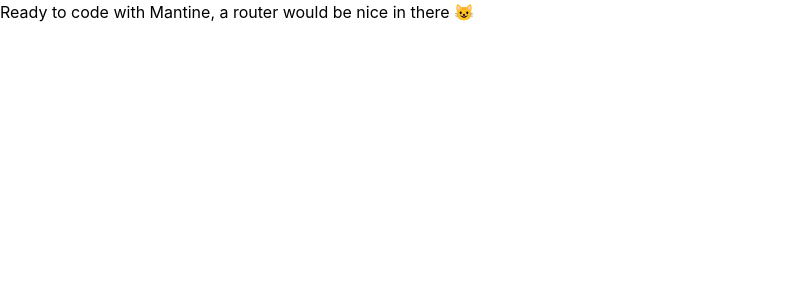
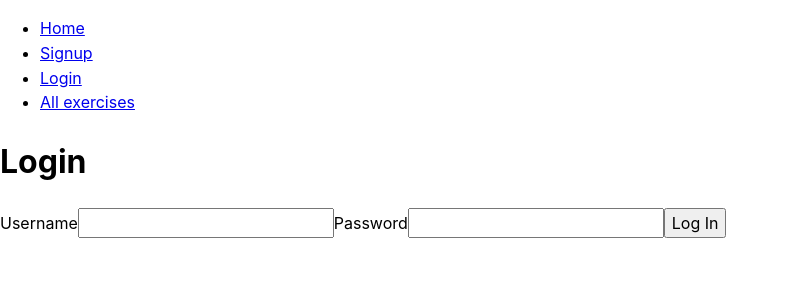
Before and after one commit to dieegoolimaa/fitnesstracker-frontend, a React (Vite) app: page /login in a window 1280 px wide. Shown: the top 300 px of the page, without its empty margins (0-788 px from the left). Built offline with nearby package versions, Linux system fonts and the light colour scheme.

Commit message:
basic set up of the front end, signup, login, navbar

```diff
--- a/package.json
+++ b/package.json
@@ -13,7 +13,8 @@
     "@mantine/core": "^7.7.1",
     "@mantine/hooks": "^7.7.1",
     "react": "^18.2.0",
-    "react-dom": "^18.2.0"
+    "react-dom": "^18.2.0",
+    "react-router-dom": "^6.23.0"
   },
   "devDependencies": {
     "@types/react": "^18.2.66",
--- a/src/App.jsx
+++ b/src/App.jsx
@@ -1,5 +1,42 @@
+import { Route, Routes } from 'react-router-dom'
+import  SignupPage  from './pages/SignupPage.jsx'
+import  LoginPage  from './pages/LoginPage.jsx'
+import  Navbar  from './components/navbar.jsx'
+import  ProfilePage  from './pages/ProfilePage.jsx'
+import PrivateRoute from './components/PrivateRoute.jsx'
+import  AllExercisesPage  from './pages/AllExercisesPage.jsx'
+import  NewExercisePage  from './pages/NewExercisePage.jsx'
+
 function App() {
-  return <>Ready to code with Mantine, a router would be nice in there 😺</>
+  return (
+   <>
+  <Navbar />
+  <Routes>
+    <Route path='/' element={<h1>Home page</h1>} />
+    <Route path='/signup' element={<SignupPage />} />
+    <Route path='/login' element={<LoginPage />} />
+    <Route
+      path='/profile'
+      element={
+        <PrivateRoute>
+          <ProfilePage />
+        </PrivateRoute>
+      }
+    />
+    <Route path='/exercises' element={<AllExercisesPage />} />
+    <Route
+      path='/exercises/new'
+      element={
+        <PrivateRoute>
+          <NewExercisePage />
+        </PrivateRoute>
+      }
+    />
+
+    <Route path='*' element={<h1>404 page</h1>} />
+  </Routes>
+</>
+  )
 }
 
 export default App
--- /dev/null
+++ b/src/components/PrivateRoute.jsx
@@ -0,0 +1,18 @@
+import { useContext } from 'react'
+import { Navigate } from 'react-router-dom'
+import { SessionContext } from '../contexts/SessionContext'
+
+const PrivateRoute = ({ children }) => {
+  const { token, isLoading } = useContext(SessionContext)
+
+  if (isLoading) {
+    return <h1>Loading ...</h1>
+  }
+
+  if (!token) {
+    return <Navigate to='/login' />
+  }
+  return children
+}
+
+export default PrivateRoute
--- a/src/components/navbar.jsx
+++ b/src/components/navbar.jsx
@@ -1,14 +1,44 @@
 import React from "react";
+import { Link } from "react-router-dom";
+import { SessionContext } from "../contexts/SessionContext";
+import { useContext } from "react";
+const Navbar = () => {
+  const { token, logout } = useContext(SessionContext)
 
-const Navbar = () => {
   return (
     <nav>
       <ul>
-        <li>Home</li>
-        <li>About</li>
+        <li>
+          <Link to='/'>Home</Link>
+        </li>
+        {token ? (
+          <>
+            <li>
+              <Link to='/exercises/new'>Create new Exercise</Link>
+            </li>
+            <li>
+              <Link to='/profile'>Profile</Link>
+            </li>
+            <button type='button' onClick={logout}>
+              Logout
+            </button>
+          </>
+        ) : (
+          <>
+            <li>
+              <Link to='/signup'>Signup</Link>
+            </li>
+            <li>
+              <Link to='/login'>Login</Link>
+            </li>
+          </>
+        )}
+        <li>
+          <Link to='/exercises'>All exercises</Link>
+        </li>
       </ul>
     </nav>
-  );
-};
+  )
+}
 
 export default Navbar;
--- /dev/null
+++ b/src/contexts/SessionContext.jsx
@@ -0,0 +1,79 @@
+import { createContext, useEffect, useState } from 'react'
+
+export const SessionContext = createContext()
+
+const SessionContextProvider = ({ children }) => {
+  const [token, setToken] = useState()
+  const [isLoading, setIsLoading] = useState(true)
+
+  const verifyToken = async currentToken => {
+    try {
+      const response = await fetch(`${import.meta.env.VITE_API_URL}/auth/verify`, {
+        headers: {
+          Authorization: `Bearer ${currentToken}`,
+        },
+      })
+
+      if (response.ok) {
+        const parsed = await response.json()
+        console.log(parsed)
+        setToken(currentToken)
+        setIsLoading(false)
+      } else {
+        window.localStorage.removeItem('authToken')
+        setIsLoading(false)
+      }
+    } catch (error) {
+      console.log(error)
+      window.localStorage.removeItem('authToken')
+      setIsLoading(false)
+    }
+  }
+
+  useEffect(() => {
+    const potentialToken = window.localStorage.getItem('authToken')
+    if (potentialToken) {
+      verifyToken(potentialToken)
+    } else {
+      setIsLoading(false)
+    }
+  }, [])
+
+  useEffect(() => {
+    if (token) {
+      window.localStorage.setItem('authToken', token)
+    }
+  }, [token])
+
+  const logout = () => {
+    setToken()
+    window.localStorage.removeItem('authToken')
+  }
+
+  const withToken = async (endpoint, method = 'GET', payload) => {
+    try {
+      const response = await fetch(`${import.meta.env.VITE_API_URL}/api${endpoint}`, {
+        method,
+        headers: {
+          'Content-Type': 'application/json',
+          Authorization: `Bearer ${token}`,
+        },
+        body: JSON.stringify(payload),
+      })
+      if (response.ok) {
+        const newExercise = await response.json()
+        console.log(newExercise)
+      }
+    } catch (error) {
+      console.log(error)
+    }
+  }
+
+  return (
+    <SessionContext.Provider value={{ token, setToken, logout, isLoading, withToken }}>
+      {children}
+    </SessionContext.Provider>
+  )
+}
+
+export default SessionContextProvider
--- a/src/main.jsx
+++ b/src/main.jsx
@@ -2,6 +2,8 @@
 import ReactDOM from 'react-dom/client'
 import { MantineProvider } from '@mantine/core'
 import App from './App.jsx'
+import  SessionContextProvider  from './contexts/SessionContext.jsx'
+import { BrowserRouter } from 'react-router-dom'
 
 // Import styles of packages that you've installed.
 // All packages except `@mantine/hooks` require styles imports
@@ -11,8 +13,12 @@
 
 ReactDOM.createRoot(document.getElementById('root')).render(
   <React.StrictMode>
+    <BrowserRouter>
+    <SessionContextProvider>
     <MantineProvider theme={theme}>
       <App />
     </MantineProvider>
+    </SessionContextProvider>
+    </BrowserRouter>
   </React.StrictMode>
 )
--- /dev/null
+++ b/src/pages/AllExercisesPage.jsx
@@ -0,0 +1,36 @@
+import { useEffect, useState } from "react";
+
+const AllExercisesPage = () => {
+    const [exercises, setExercises] = useState([])
+
+    const fetchExercises = async () => {
+        try{
+        const response = await fetch(`${import.meta.env.VITE_API_URL}/api/exercises`)
+        if (response.ok) {
+            const exercisesData = await response.json()
+            setExercises(exercisesData)
+        }
+    } catch (error) {
+        console.log(error)
+    }
+}
+    useEffect(() => {
+        fetchExercises()
+    }, [])
+
+
+    return (
+    <>
+    <h1>All Exercises</h1>
+    <ul>
+        {exercises.map(currentExercise => (
+            <li key={currentExercise._id}>
+                {currentExercise.name}</li>
+        ))}
+    </ul>
+    </>
+
+);
+}
+
+export default AllExercisesPage;
--- /dev/null
+++ b/src/pages/LoginPage.jsx
@@ -0,0 +1,59 @@
+import { useContext, useState } from 'react'
+import { SessionContext } from '../contexts/SessionContext'
+import { useNavigate } from 'react-router-dom'
+
+const LoginPage = () => {
+  const navigate = useNavigate()
+
+  const { setToken } = useContext(SessionContext)
+
+  const [username, setUsername] = useState('')
+  const [password, setPassword] = useState('')
+
+  const handleSubmit = async event => {
+    event.preventDefault()
+    console.log(username, password)
+
+    try {
+      const response = await fetch(`${import.meta.env.VITE_API_URL}/auth/login`, {
+        method: 'POST',
+        headers: {
+          'Content-Type': 'application/json',
+        },
+        body: JSON.stringify({ username, password }),
+      })
+      if (response.status === 200) {
+        const parsed = await response.json()
+        console.log(parsed)
+        setToken(parsed.token)
+        navigate('/profile')
+      }
+    } catch (error) {
+      console.log(error)
+    }
+  }
+
+  return (
+    <>
+      <h1>Login</h1>
+      <form onSubmit={handleSubmit}>
+        <label>
+          Username
+          <input value={username} onChange={event => setUsername(event.target.value)} required />
+        </label>
+        <label>
+          Password
+          <input
+            value={password}
+            onChange={event => setPassword(event.target.value)}
+            required
+            type='password'
+          />
+        </label>
+        <button type='submit'>Log In</button>
+      </form>
+    </>
+  )
+}
+
+export default LoginPage
--- /dev/null
+++ b/src/pages/NewExercisePage.jsx
@@ -0,0 +1,59 @@
+import { useContext, useEffect, useState } from 'react'
+import { SessionContext } from '../contexts/SessionContext'
+
+const NewExercisePage = () => {
+  const { withToken } = useContext(SessionContext)
+
+  const [name, setName] = useState('');
+  const [description, setDescription] = useState('');
+  const [category, setCategory] = useState('');
+  const [duration, setDuration] = useState(0);
+  const [targetMuscle, setTargetMuscle] = useState('');
+
+  const handleSubmit = async event => {
+    event.preventDefault()
+    const payload = { name, description, category, duration, targetMuscle }
+
+    withToken('/exercises', 'POST', payload)
+  }
+
+  useEffect(() => {
+    withToken('/exercises')
+  }, [])
+
+  return (
+    <>
+    <h1>New Exercise</h1>
+  <form onSubmit={handleSubmit}>
+    <label>
+      Name
+      <input value={name} onChange={event => setName(event.target.value)} required />
+    </label>
+    <label>
+      Description
+      <textarea value={description} onChange={event => setDescription(event.target.value)} required />
+    </label>
+    <label>
+      Category
+      <input value={category} onChange={event => setCategory(event.target.value)} required />
+    </label>
+    <label>
+      Duration (minutes)
+      <input
+        value={duration}
+        onChange={event => setDuration(event.target.value)}
+        required
+        type='number'
+      />
+    </label>
+    <label>
+      Target Muscle
+      <input value={targetMuscle} onChange={event => setTargetMuscle(event.target.value)} required />
+    </label>
+    <button type='submit'>Create Exercise</button>
+  </form>
+</>
+  )
+}
+
+export default NewExercisePage
--- /dev/null
+++ b/src/pages/ProfilePage.jsx
@@ -0,0 +1,5 @@
+const ProfilePage = () => {
+    return ( <><h1>Profile Page</h1></> );
+}
+
+export default ProfilePage;
--- /dev/null
+++ b/src/pages/SignupPage.jsx
@@ -0,0 +1,55 @@
+import { useState } from 'react'
+import { useNavigate } from 'react-router-dom'
+
+const SignupPage = () => {
+  const navigate = useNavigate()
+
+  const [username, setUsername] = useState('')
+  const [password, setPassword] = useState('')
+
+  const handleSubmit = async event => {
+    event.preventDefault()
+    console.log(username, password)
+
+    try {
+      const response = await fetch(`${import.meta.env.VITE_API_URL}/auth/signup`, {
+        method: 'POST',
+        headers: {
+          'Content-Type': 'application/json',
+        },
+        body: JSON.stringify({ username, password }),
+      })
+      if (response.status === 201) {
+        const newUser = await response.json()
+        console.log(newUser)
+        navigate('/login')
+      }
+    } catch (error) {
+      console.log(error)
+    }
+  }
+
+  return (
+    <>
+      <h1>Signup</h1>
+      <form onSubmit={handleSubmit}>
+        <label>
+          Username
+          <input value={username} onChange={event => setUsername(event.target.value)} required />
+        </label>
+        <label>
+          Password
+          <input
+            value={password}
+            onChange={event => setPassword(event.target.value)}
+            required
+            type='password'
+          />
+        </label>
+        <button type='submit'>Sign Up</button>
+      </form>
+    </>
+  )
+}
+
+export default SignupPage
```
Also changed, not shown: 1 other file (tests, documents, lock files or other folders).
